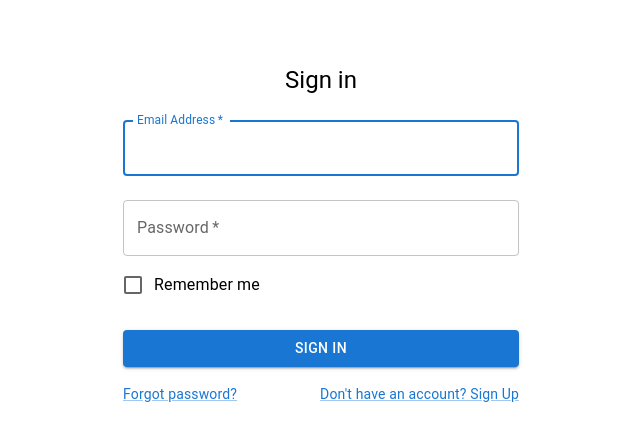
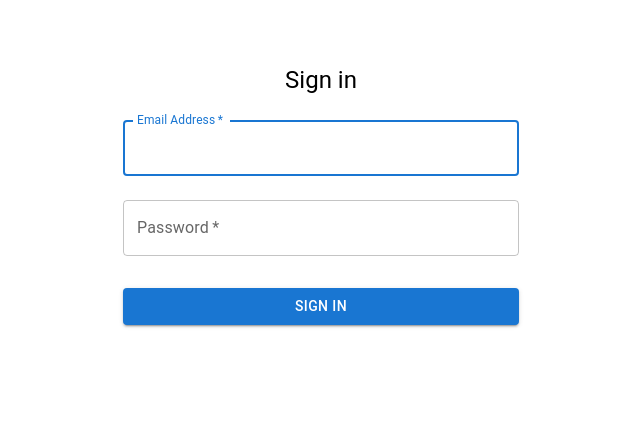
Before and after one commit to eli-afshar/daily-food-tracker, a React (Create React App) app: page / in a window 1280 px wide. Shown: the top 440 px of the page, without its empty margins (319-959 px from the left). Built offline with nearby package versions, Linux system fonts and the light colour scheme.

Commit message:
Delete remember &forget password from login page

```diff
--- a/src/containers/loginPage/Login.tsx
+++ b/src/containers/loginPage/Login.tsx
@@ -51,10 +51,7 @@
             id="password"
             autoComplete="current-password"
           />
-          <FormControlLabel
-            control={<Checkbox value="remember" color="primary" />}
-            label="Remember me"
-          />
+
           <Button
             type="submit"
             fullWidth
@@ -63,18 +60,6 @@
           >
             Sign In
           </Button>
-          <Grid container>
-            <Grid item xs>
-              <Link href="#" variant="body2">
-                Forgot password?
-              </Link>
-            </Grid>
-            <Grid item>
-              <Link href="#" variant="body2">
-                {"Don't have an account? Sign Up"}
-              </Link>
-            </Grid>
-          </Grid>
         </Box>
       </Box>
     </Container>
```
